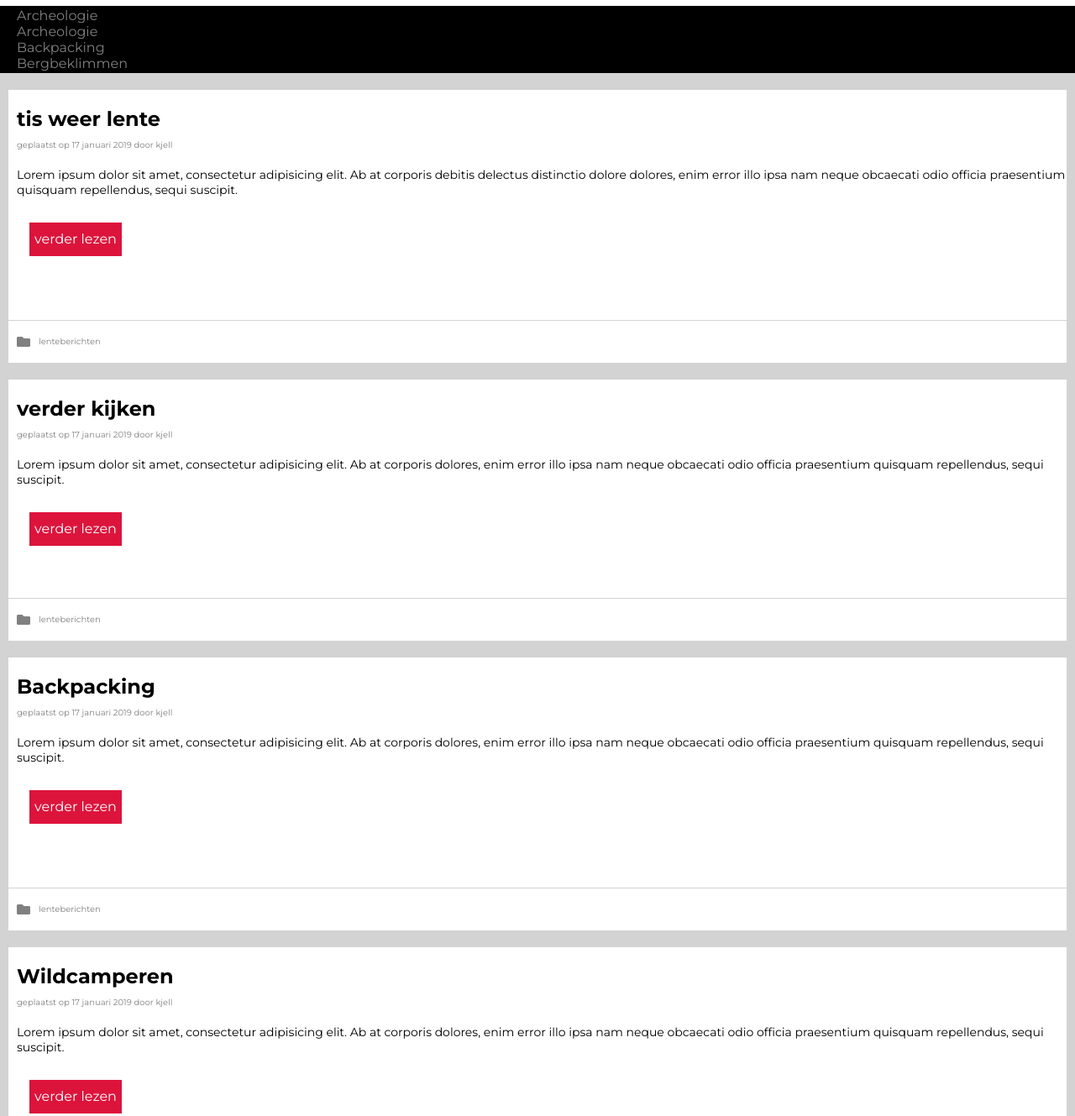
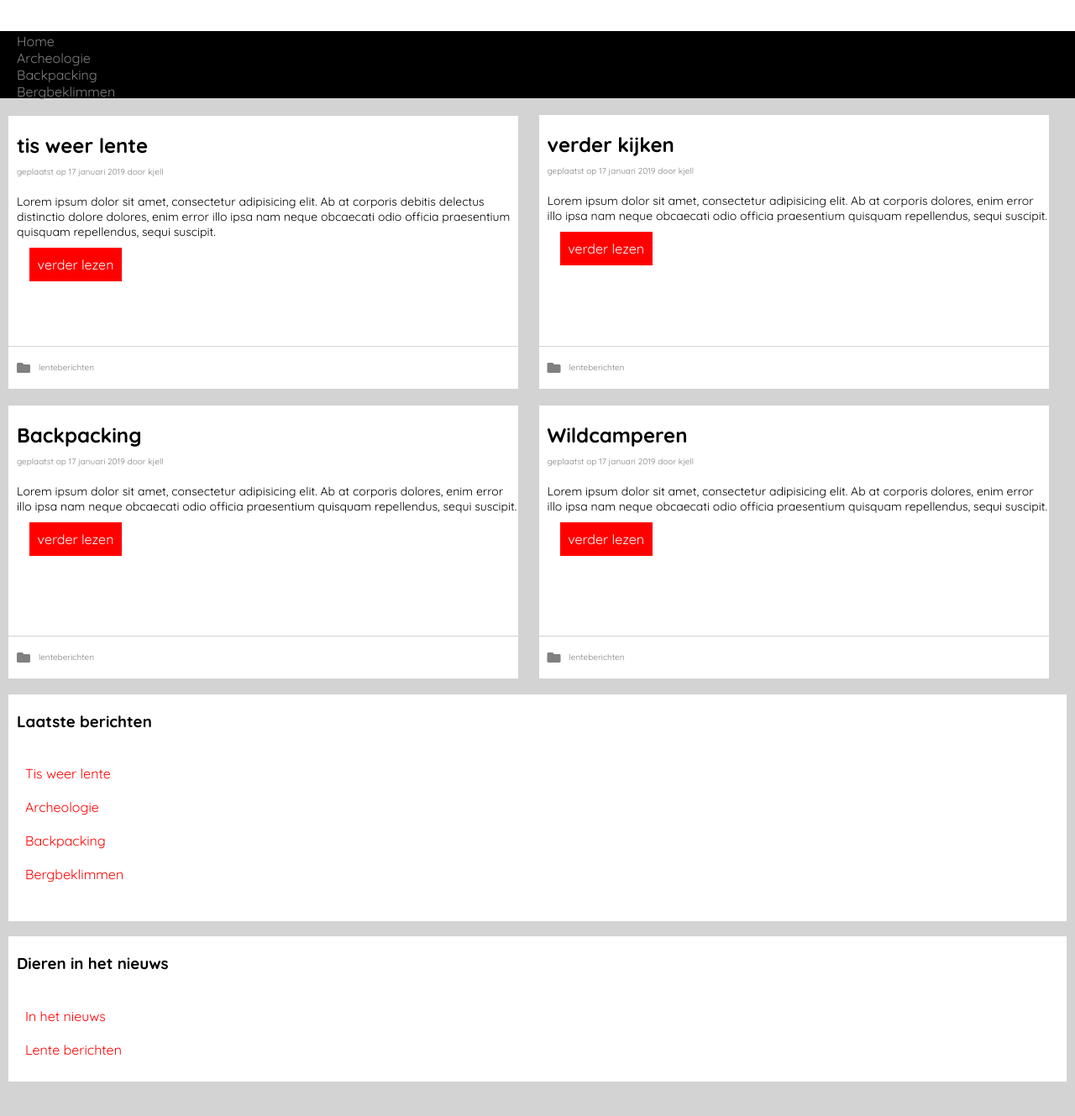
Before and after one commit to Xx-Darkness-xX02/challangeJanuari, a plain HTML site: page Index.html in a window 1280 px wide. Shown: the part 83-1412 px from the top of the page at 84% size. After the commit the page ends 1371 px from the top, so only its background shows below. Drawn offline with Linux system fonts and the light colour scheme.

Commit message:
opdracht 1 2 3 en 4

```diff
--- a/Index.css
+++ b/Index.css
@@ -4,14 +4,14 @@
 
 body {
     background-color: lightgray;
-    font-family: montserrat, sans-serif;
+    font-family: quicksand, sans-serif;
     margin: 0;
 }
 
 header{
     background-color: white;
     margin: 0px;
-    height: 90px;
+    height: 120px;
 }
 
 nav{
@@ -25,6 +25,26 @@ nav ul{
     margin: 0px;
     padding-left: 20px;
     padding-top: 2px;
+
+}
+
+div#berichten nav{
+    background-color: white;
+    height: 150px;
+}
+
+div#berichten nav ul{
+    list-style: none;
+}
+
+div#berichten2 nav{
+    background-color: white;
+    height: 110px;
+    margin-bottom: 10px;
+}
+
+div#berichten2 nav ul{
+    list-style: none;
 }
 /*----------------------------fonts-----------------------------------------------------------------------------------*/
 
@@ -39,6 +59,7 @@ p.tekst{
 h1{
     margin: 0px;
     text-align: center;
+    padding-top: 20px;
 }
 
 
@@ -70,6 +91,38 @@ div#search2 p.publicatie {
     margin-left: 10px;
 }
 
+div#berichten nav ul li a{
+    color: red;
+    border-top: 20px solid white;
+    display: list-item;
+}
+
+div#berichten nav ul li a:hover{
+    text-decoration: underline;
+}
+
+div#berichten h3 {
+    padding-top: 20px;
+    margin-left: 10px;
+}
+
+div#berichten2 nav ul li a{
+    color: red;
+    border-top: 20px solid white;
+    display: list-item;
+}
+
+div#berichten2 nav ul li a:hover{
+    text-decoration: underline;
+}
+
+div#berichten2 h3 {
+    padding-top: 20px;
+    margin-left: 10px;
+}
+
+
+
 /*-------------------------------------------------------alle div's---------------------------------------------------*/
 div#search {
     background-color: white;
@@ -100,13 +153,33 @@ div.extra p {
     margin-left: 10px;
 }
 
-i {
-    margin-left: 10px;
-    color: grey;
+div#berichten{
+    background-color: white;
+    margin: 10px;
+    height: 270px;
 }
+
+
+div#berichten2{
+    background-color: white;
+    margin: 10px;
+    height: 110px;
+}
+
+div#artikel1{
+    margin:0px;
+    display: inline-block;
+}
+
+div#artikel2{
+    margin: 0px;
+    display: inline-block;
+}
+
+
 /*--------------------------------------verder lezen------------------------------------------------------------------*/
 div.verderlezen{
-    background-color: crimson;
+    background-color: red;
     height: 40px;
     width: 110px;
     margin-left: 25px;
@@ -121,10 +194,60 @@ p.verder{
 
 /*-------------------------------------dingen die vaker terug komen---------------------------------------------------*/
 
+i {
+    margin-left: 10px;
+    color: grey;
+}
 
+div#search a{
+    text-decoration: none;
+}
 
+div.verderlezen:hover{
+    background-color: crimson;
+}
 /*-------------------------------------dingen die 1 terug komen-------------------------------------------------------*/
 nav ul li a{
     text-decoration: none;
-    color: grey
+    color: grey;
 }
+/*--------------------------------------------------------------------------------------------------------------------*/
+
+/*-------------------------------------mediaquery tablet -------------------------------------------------------------*/
+
+/*--------------------------------------------------------------------------------------------------------------------*/
+
+@media all and (min-width: 550px) {
+div#artikel1{
+    width: 49%;
+    margin: 0;
+}
+
+div#artikel2 {
+width: 49%;
+}
+
+div#search2 {
+height: 275px
+}
+
+div.verderlezen {
+    margin-top: 10px
+}
+
+div#artikel3 {
+    width: 49%;
+    display: inline-block;
+}
+
+div#artikel4 {
+    width: 49%;
+    display: inline-block;
+
+}
+
+nav ul
+
+
+
+}
--- a/Index.html
+++ b/Index.html
@@ -4,7 +4,7 @@
     <meta charset="UTF-8">
     <title>Title</title>
     <link href="Index.css" rel="stylesheet" type="text/css">
-    <link href="https://fonts.googleapis.com/css?family=Montserrat:400,700" rel="stylesheet">
+    <link href="https://fonts.googleapis.com/css?family=Quicksand:400,700" rel="stylesheet">
     <link rel="stylesheet" href="https://use.fontawesome.com/releases/v5.6.3/css/all.css" integrity="sha384-UHRtZLI+pbxtHCWp1t77Bi1L4ZtiqrqD80Kn4Z8NTSRyMA2Fd33n5dQ8lWUE00s/" crossorigin="anonymous">
 </head>
 
@@ -19,7 +19,7 @@
 
 <nav>
     <ul>
-        <li><a href="">Archeologie</a></li>
+        <li><a href="">Home</a></li>
         <li><a href="">Archeologie</a></li>
         <li><a href="">Backpacking</a></li>
         <li><a href="">Bergbeklimmen</a></li>
@@ -27,25 +27,29 @@
 </nav>
 
 <!------------------------------------------------------------------search div 1----------------------------------------------------------------------------------->
+
+   <div id="artikel1">
     <div id="search">
         <h2>tis weer lente</h2>
         <p class="publicatie"> geplaatst op 17 januari 2019 door kjell</p>
         <p class="tekst">
             Lorem ipsum dolor sit amet, consectetur adipisicing elit. Ab at corporis debitis delectus distinctio dolore dolores, enim error illo ipsa nam neque obcaecati odio officia praesentium quisquam repellendus, sequi suscipit.
         </p>
-        <div class="verderlezen">
+        <a href="" >
+            <div class="verderlezen">
             <p class="verder">verder lezen</p>
-        </div>
+            </div>
+        </a>
     </div>
     <div class="extra">
         <i class="fas fa-folder"></i>
         <p class="publicatie">lenteberichten</p>
     </div>
-
+   </div>
 
 <!------------------------------------------------------------------search div 2----------------------------------------------------------------------------------->
 
-
+<div id="artikel2">
 <div id="search2">
     <h2>verder kijken</h2>
     <p class="publicatie"> geplaatst op 17 januari 2019 door kjell</p>
@@ -60,11 +64,11 @@
     <i class="fas fa-folder"></i>
     <p class="publicatie">lenteberichten</p>
 </div>
-
+</div>
 
 <!------------------------------------------------------------------search div 3----------------------------------------------------------------------------------->
 
-
+    <div id="artikel3">
 <div id="search">
     <h2>Backpacking</h2>
     <p class="publicatie"> geplaatst op 17 januari 2019 door kjell</p>
@@ -79,12 +83,12 @@
     <i class="fas fa-folder"></i>
     <p class="publicatie">lenteberichten</p>
 </div>
-
+    </div>
 
 <!------------------------------------------------------------------search div 4----------------------------------------------------------------------------------->
 
 
-
+        <div id="artikel4">
 <div id="search">
     <h2>Wildcamperen</h2>
     <p class="publicatie"> geplaatst op 17 januari 2019 door kjell</p>
@@ -99,7 +103,36 @@
     <i class="fas fa-folder"></i>
     <p class="publicatie">lenteberichten</p>
 </div>
+        </div>
 
+<!------------------------------------------------------------------laatste berichten----------------------------------------------------------------------------------->
+<div id="berichten">
+<h3>Laatste berichten</h3>
+
+    <nav>
+        <ul>
+            <li><a href="">Tis weer lente</a></li>
+            <li><a href="">Archeologie</a></li>
+            <li><a href="">Backpacking</a></li>
+            <li><a href="">Bergbeklimmen</a></li>
+        </ul>
+    </nav>
+
+
+</div>
+
+<div id="berichten2">
+    <h3>Dieren in het nieuws</h3>
+
+    <nav>
+        <ul>
+            <li><a href="">In het nieuws</a></li>
+            <li><a href="">Lente berichten</a></li>
+        </ul>
+    </nav>
+
+
+</div>
 
 
 </body>
```
